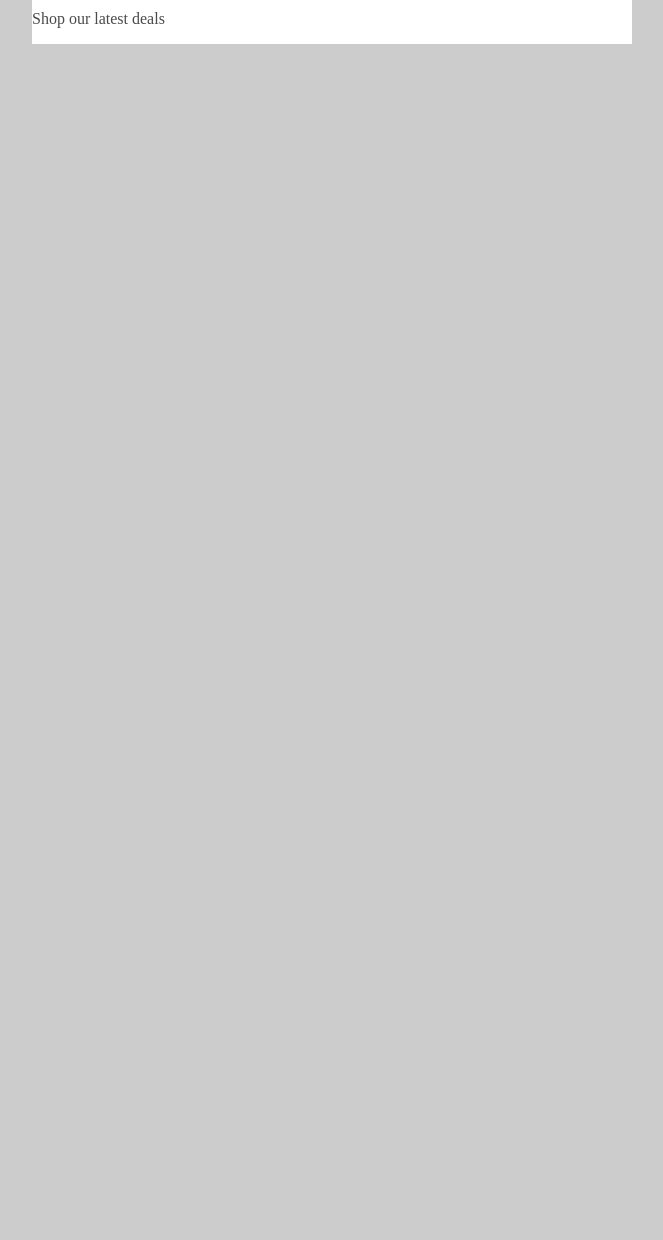
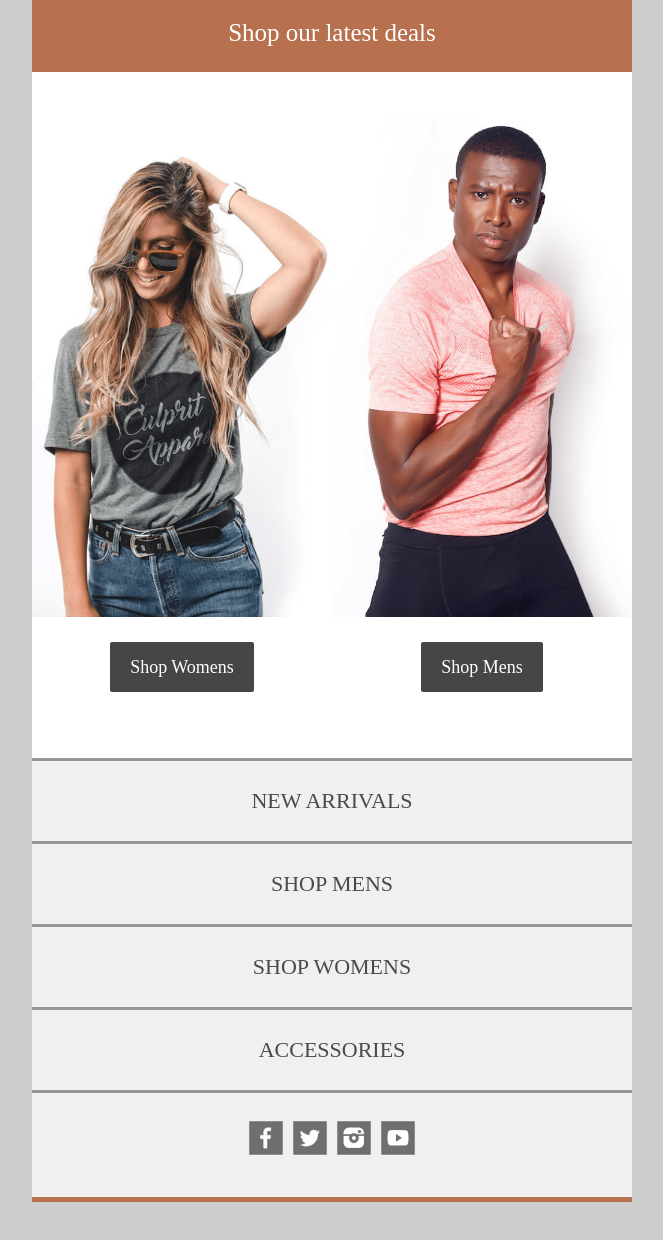
Before and after one commit to acostahf/email_template, a plain HTML site: page index.html in a window 1280 px wide. Shown: the part 448-1688 px from the top of the page, without its empty margins (308-971 px from the left). Before the commit the page ends 800 px from the top, so only its background shows below. Drawn offline with Linux system fonts and the light colour scheme.

Commit message:
simple email template

```diff
--- a/index.html
+++ b/index.html
@@ -34,6 +34,29 @@
         color: #4a4a4a;
 
     }
+    .two-columns{
+        text-align: center;
+        font-size: 0;
+        padding: 40px 0;
+    }
+    .two-columns .column {
+        width: 100%;
+        max-width: 300px;
+        display: inline-block;
+        vertical-align: top;
+        text-align: center;
+        font-size: 18px;
+        padding-bottom: 40px;
+
+    }
+.button{
+    background-color: #464646;
+    color: #ffffff;
+    text-decoration: none;
+    padding: 15px 20px;
+    border-radius: 2px;
+
+}
 	@media screen and (max-width: 600px) {
 
 	}
@@ -71,11 +94,111 @@
             <td>
                 <table width="100%">
                     <tr>
-                        <td>
+                        <td style="text-align: center;font-size: 25px;background-color: #b8714e ;color: #ffffff;">
                             <p>Shop our latest deals</p>
                         </td>
                     </tr>
                 </table>
+            </td>
+        </tr>
+
+        <tr>
+            <td>
+                <table width="100%">
+                    <tr>
+                        <td class="two-columns">
+
+                            <table class="column">
+                                <tr>
+                                    <td>
+                                        <a href="#"><img src="img/women.jpg" alt=""widht="300" style="max-width: 300px; padding-bottom: 40px;"></a>
+                                        <a href="#" class="button">Shop Womens</a>
+                                    </td>
+                                </tr>
+                            </table>
+                            <table class="column">
+                                <tr>
+                                    <td>
+                                        <a href="#"><img src="img/men.jpg" alt=""widht="300" style="max-width: 300px; padding-bottom: 40px;"></a>
+                                        <a href="#" class="button">Shop Mens</a>
+                                    </td>
+                                </tr>
+                            </table>
+                        </td>
+                    </tr>
+                </table>
+
+            </td>
+        </tr>
+
+        <tr>
+            <td style="background-color: #efefefef;text-align: center;">
+                <table width="100%">
+
+                    <tr>
+                        <td height="3" style="background-color: #969696;">
+                        </td>
+                    </tr>
+
+                    <tr>
+                        <td style="font-size: 22px;padding: 5px;">
+                            <p>NEW ARRIVALS</p>
+                        </td>
+                    </tr>
+                    <tr>
+                        <td height="3" style="background-color: #969696;">
+                        </td>
+                    </tr>
+                    <tr>
+                        <td style="font-size: 22px;padding: 5px;">
+                            <p>SHOP MENS</p>
+                        </td>
+                    </tr>
+                    <tr>
+                        <td height="3" style="background-color: #969696;">
+                        </td>
+                    </tr>
+                    <tr>
+                        <td style="font-size: 22px;padding: 5px;">
+                            <p>SHOP WOMENS</p>
+                        </td>
+                    </tr>
+                    <tr>
+                        <td height="3" style="background-color: #969696;">
+                        </td>
+                    </tr>
+                    <tr>
+                        <td style="font-size: 22px;padding: 5px;">
+                            <p>ACCESSORIES</p>
+                        </td>
+                    </tr>
+                    <tr>
+                        <td height="3" style="background-color: #969696;">
+                        </td>
+                    </tr>
+                </table>
+            </td>
+        </tr>
+
+
+        <tr>
+            <td>
+                <table width="100%">
+                    <tr>
+                        <td style="text-align: center;padding: 25px 0 35px;background-color: #efefefef;" >
+                            <a href="#"><img src="img/dark-facebook.png" width="40px" alt=""></a>
+                            <a href="#"><img src="img/dark-twitter.png" width="40px" alt=""></a>
+                            <a href="#"><img src="img/dark-instagram.png" width="40px" alt=""></a>
+                            <a href="#"><img src="img/dark-youtube.png" width="40px" alt=""></a>
+                        </td>
+                    </tr>
+                </table>
+            </td>
+        </tr>
+
+
+        <tr>
+            <td height="5" style="background-color: #b8714e;">
             </td>
         </tr>
 
```
